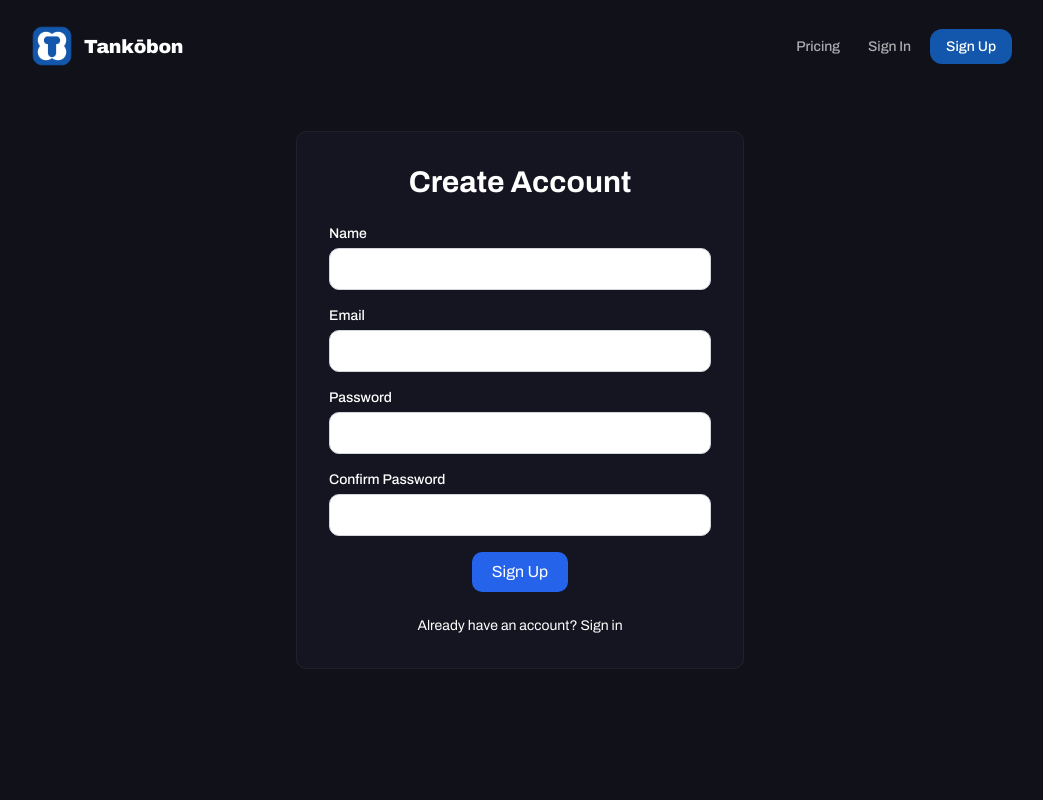
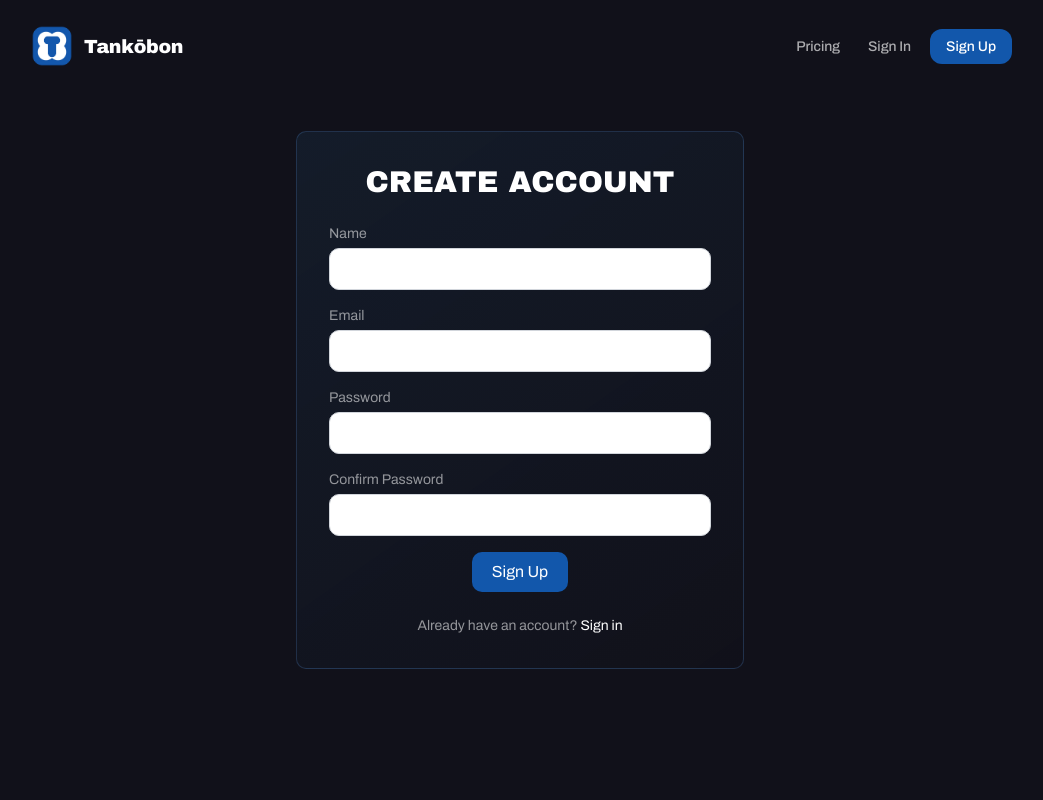
Before and after one commit to laxnat/Tankobon, a Next.js app: page /register in a window 1280 px wide. Shown: the top 800 px of the page, without its empty margins (120-1163 px from the left). Built offline with nearby package versions, Linux system fonts and the light colour scheme; no server answers.

Commit message:
style: update login and register page UI's to match other card UIs

```diff
--- a/app/(main)/login/page.tsx
+++ b/app/(main)/login/page.tsx
@@ -5,6 +5,7 @@ import { useState, useEffect } from "react";
 import { signIn } from "next-auth/react";
 import { useRouter, useSearchParams } from "next/navigation";
 import Link from "next/link";
+import { motion } from "framer-motion";
 
 function LoginForm() {
   const router = useRouter();
@@ -49,10 +50,26 @@ function LoginForm() {
     }
   };
 
+  const fadeUp = {
+    hidden: { opacity: 0, y: 28 },
+    show:   { opacity: 1, y: 0  },
+  };
+
   return (
     <div className="min-h-screen flex items-center justify-center p-4">
-      <div className="bg-light-navy/50 p-8 rounded-lg border border-white/5 w-full max-w-md">
-        <h1 className="text-3xl font-bold text-white mb-6 text-center">Sign In</h1>
+      <motion.div
+        className="p-8 rounded-2xl w-full max-w-md"
+        style={{
+          background: "linear-gradient(145deg, rgba(21,31,46,0.8) 0%, rgba(17,17,26,0.95) 100%)",
+          border: "1px solid rgba(96, 165, 250, 0.2)",
+        }}
+        variants={fadeUp}
+        initial="hidden"
+        whileInView="show"
+        viewport={{ once: true, margin: "-60px" }}
+        transition={{ duration: 0.5, ease: [0.22, 1, 0.36, 1], delay: 0.15 }}
+      >
+        <h1 className="text-3xl font-display text-white uppercase mb-6 text-center">Log In</h1>
 
         {success && (
           <div className="bg-green-100 border border-green-400 text-green-700 px-4 py-3 rounded mb-4">
@@ -68,7 +85,7 @@ function LoginForm() {
 
         <form onSubmit={handleSubmit} className="space-y-4">
           <div>
-            <label htmlFor="email" className="block text-sm font-medium text-white mb-1">
+            <label htmlFor="email" className="block text-sm text-white/55 mb-1">
               Email
             </label>
             <input
@@ -82,7 +99,7 @@ function LoginForm() {
           </div>
 
           <div>
-            <label htmlFor="password" className="block text-sm font-medium text-white mb-1">
+            <label htmlFor="password" className="block text-sm text-white/55 mb-1">
               Password
             </label>
             <input
@@ -99,20 +116,20 @@ function LoginForm() {
             <button
               type="submit"
               disabled={loading}
-              className="w-1/4 py-2 px-4 bg-blue-600 text-white rounded-lg hover:bg-blue-700 disabled:opacity-50 disabled:cursor-not-allowed"
+              className="w-1/4 py-2 px-4 bg-reg-blue text-white rounded-lg hover:bg-reg-blue/70 disabled:opacity-50 disabled:cursor-not-allowed"
             >
-              Sign In
+              Log In
             </button>
           </div>
         </form>
 
-        <p className="mt-6 text-center text-sm text-white">
+        <p className="mt-6 text-center text-sm text-white/55">
           Don't have an account?{" "}
-          <Link href="/register" className="text-sky-blue hover:underline">
+          <Link href="/register" className="text-white hover:underline">
             Sign up
           </Link>
         </p>
-      </div>
+      </motion.div>
     </div>
   );
 }
--- a/app/(main)/register/page.tsx
+++ b/app/(main)/register/page.tsx
@@ -3,6 +3,7 @@
 import { useState } from "react";
 import { useRouter } from "next/navigation";
 import Link from "next/link";
+import { motion } from "framer-motion";
 
 export default function RegisterPage() {
   const router = useRouter();
@@ -56,10 +57,26 @@ export default function RegisterPage() {
     }
   };
 
+  const fadeUp = {
+    hidden: { opacity: 0, y: 28 },
+    show:   { opacity: 1, y: 0  },
+  };
+
   return (
     <div className="min-h-screen flex items-center justify-center p-4">
-      <div className="bg-light-navy/50 p-8 rounded-lg border border-white/5 w-full max-w-md">
-        <h1 className="text-3xl font-bold text-white mb-6 text-center">Create Account</h1>
+      <motion.div
+        className="bg-light-navy/50 p-8 rounded-lg border border-white/5 w-full max-w-md"
+        style={{
+          background: "linear-gradient(145deg, rgba(21,31,46,0.8) 0%, rgba(17,17,26,0.95) 100%)",
+          border: "1px solid rgba(96, 165, 250, 0.2)",
+        }}
+        variants={fadeUp}
+        initial="hidden"
+        whileInView="show"
+        viewport={{ once: true, margin: "-60px" }}
+        transition={{ duration: 0.5, ease: [0.22, 1, 0.36, 1], delay: 0.15 }}
+      >
+        <h1 className="text-3xl font-display text-white uppercase mb-6 text-center">Create Account</h1>
 
         {error && (
           <div className="bg-red-100 border border-red-400 text-red-700 px-4 py-3 rounded mb-4">
@@ -70,7 +87,7 @@ export default function RegisterPage() {
         {/* Register Form */}
         <form onSubmit={handleSubmit} className="space-y-4">
           <div>
-            <label htmlFor="name" className="block text-sm font-medium text-white mb-1">
+            <label htmlFor="name" className="block text-sm text-white/55 mb-1">
               Name
             </label>
             <input
@@ -84,7 +101,7 @@ export default function RegisterPage() {
           </div>
 
           <div>
-            <label htmlFor="email" className="block text-sm font-medium text-white mb-1">
+            <label htmlFor="email" className="block text-sm text-white/55 mb-1">
               Email
             </label>
             <input
@@ -98,7 +115,7 @@ export default function RegisterPage() {
           </div>
 
           <div>
-            <label htmlFor="password" className="block text-sm font-medium text-white mb-1">
+            <label htmlFor="password" className="block text-sm text-white/55 mb-1">
               Password
             </label>
             <input
@@ -112,7 +129,7 @@ export default function RegisterPage() {
           </div>
 
           <div>
-            <label htmlFor="confirmPassword" className="block text-sm font-medium text-white mb-1">
+            <label htmlFor="confirmPassword" className="block text-sm text-white/55 mb-1">
               Confirm Password
             </label>
             <input
@@ -129,20 +146,20 @@ export default function RegisterPage() {
             <button
               type="submit"
               disabled={loading}
-              className="w-1/4 py-2 px-4 bg-blue-600 text-white rounded-lg hover:bg-blue-700 disabled:opacity-50 disabled:cursor-not-allowed"
+              className="w-1/4 py-2 px-4 bg-reg-blue text-white rounded-lg hover:bg-reg-blue/70 disabled:opacity-50 disabled:cursor-not-allowed"
             >
               Sign Up
             </button>
           </div>
         </form>
 
-        <p className="mt-6 text-center text-sm text-white">
+        <p className="mt-6 text-center text-sm text-white/55">
           Already have an account?{" "}
-          <Link href="/login" className="text-sky-blue hover:underline">
+          <Link href="/login" className="text-white hover:underline">
             Sign in
           </Link>
         </p>
-      </div>
+      </motion.div>
     </div>
   );
 }
```
